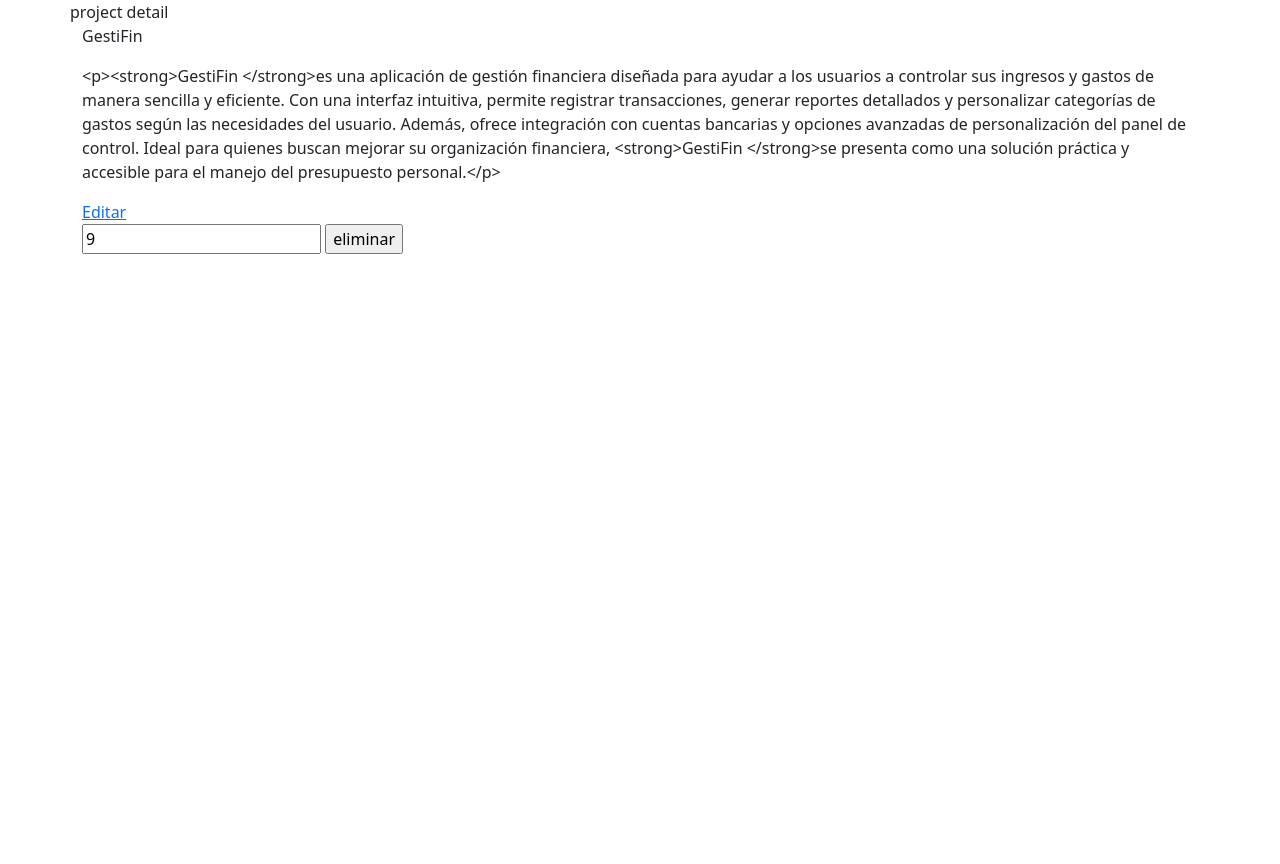
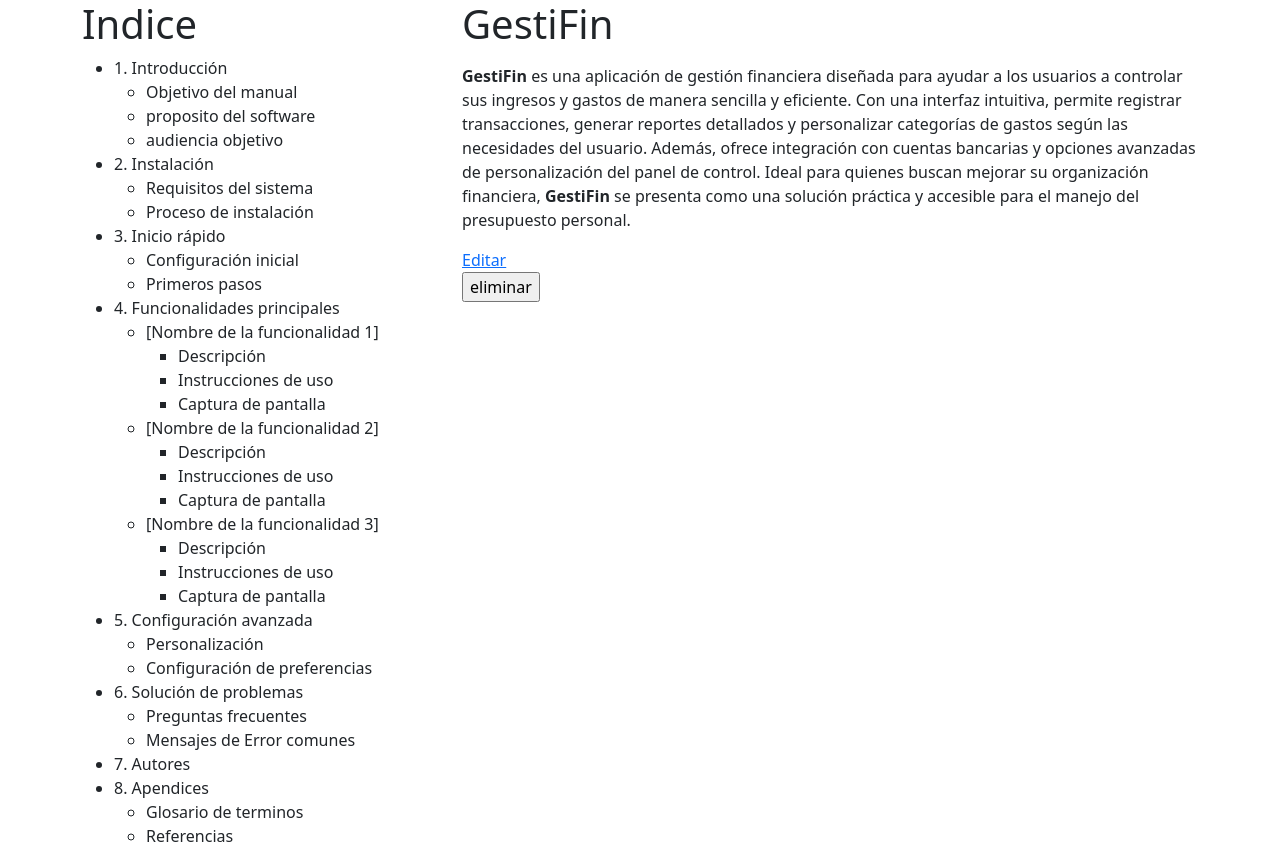
Before and after one commit to JohnAlexGuerrero/projectUniCesmag, a Django app: page /project/9/detail/ in a window 1280 px wide. Before the commit the page ends 254 px from the top, so only its background shows below. Run offline with Django 5.2, Linux system fonts and the light colour scheme; data comes from the database, SQL or seed files in the repository; both versions use the stored data as it was after the commit; some libraries are stand-ins or nearby versions.

Commit message:
config django-Ckeditor-5

```diff
--- a/app/urls.py
+++ b/app/urls.py
@@ -16,8 +16,11 @@ Including another URLconf
 """
 from django.contrib import admin
 from django.urls import path, include
+from django.conf import settings
+from django.conf.urls.static import static
 
 urlpatterns = [
     path('admin/', admin.site.urls),
     path('project/', include('project.urls')),
-]
+    path("ckeditor5/", include('django_ckeditor_5.urls')),
+] + static(settings.MEDIA_URL, document_root=settings.MEDIA_ROOT)
--- a/project/models.py
+++ b/project/models.py
@@ -1,11 +1,13 @@
 from django.db import models
 from django.urls import reverse
+
+from django_ckeditor_5.fields import CKEditor5Field
 
 # Create your models here.
 
 class Project(models.Model):
     title = models.CharField(("titulo"), max_length=150, unique=True, null=False)
-    description = models.TextField(("description"))
+    description = CKEditor5Field('descrición', config_name='extends')
 
     class Meta:
         verbose_name = ("Project")
--- a/project/views.py
+++ b/project/views.py
@@ -14,7 +14,12 @@ class ProjectCreateView(CreateView):
     model = Project
     template_name = "project/new.html"
     form_class = ProjectForm
-    success_url = reverse_lazy('list')
+
+    def get_queryset(self):
+        return self.id
+
+    def get_success_url(self):
+        return reverse_lazy('detail', kwargs={'pk': self.object.id})
 
 
 class ProjectListView(ListView):
--- a/templates/base/index.html
+++ b/templates/base/index.html
@@ -6,8 +6,11 @@
     <meta charset="UTF-8">
     <meta name="viewport" content="width=device-width, initial-scale=1.0">
     <title>Document</title>
-    <link rel="stylesheet" href="{% static 'blog/css/bootstrap.css' %}">
-    <link rel="stylesheet" href="{% static 'blog/css/style.css' %}">
+    <link rel="stylesheet" href="{% static 'css/bootstrap.css' %}">
+    <link rel="stylesheet" href="{% static 'css/style.css' %}">
+
+    <link href="https://cdn.jsdelivr.net/npm/bootstrap@5.3.3/dist/css/bootstrap.min.css" rel="stylesheet" integrity="sha384-QWTKZyjpPEjISv5WaRU9OFeRpok6YctnYmDr5pNlyT2bRjXh0JMhjY6hW+ALEwIH" crossorigin="anonymous">
+
 </head>
 
 <body>
@@ -23,17 +26,24 @@
         </div>
 
         <div class="row">
-            {% block side %}
-            {% endblock side %}
-
-            {% block content %}
-            {% endblock content %}
+            <div class="col-4">
+                {% block side %}
+                {% endblock side %}
+            </div>
+            <div class="col-8">
+                {% block content %}
+                {% endblock content %}
+            </div>
         </div>
     </div>
 
     <script src="{% static 'blog/js/jquery.js' %}"></script>
     <script src="{% static 'blog/js/popper.js' %}"></script>
     <script src="{% static 'blog/js/bootstrap.js' %}"></script>
+
+    <script src="https://cdn.jsdelivr.net/npm/bootstrap@5.3.3/dist/js/bootstrap.bundle.min.js" integrity="sha384-YvpcrYf0tY3lHB60NNkmXc5s9fDVZLESaAA55NDzOxhy9GkcIdslK1eN7N6jIeHz" crossorigin="anonymous"></script>
+    <script src="https://cdn.jsdelivr.net/npm/@popperjs/core@2.11.8/dist/umd/popper.min.js" integrity="sha384-I7E8VVD/ismYTF4hNIPjVp/Zjvgyol6VFvRkX/vR+Vc4jQkC+hVqc2pM8ODewa9r" crossorigin="anonymous"></script>
+<script src="https://cdn.jsdelivr.net/npm/bootstrap@5.3.3/dist/js/bootstrap.min.js" integrity="sha384-0pUGZvbkm6XF6gxjEnlmuGrJXVbNuzT9qBBavbLwCsOGabYfZo0T0to5eqruptLy" crossorigin="anonymous"></script>
 </body>
 
 </html>
--- /dev/null
+++ b/templates/includes/sidebar.html
@@ -0,0 +1,57 @@
+<h1>Indice</h1>
+
+<ul>
+    <li>1. Introducción</li>
+    <ul>
+        <li>Objetivo del manual</li>
+        <li>proposito del software</li>
+        <li>audiencia objetivo</li>
+    </ul>
+    <li>2. Instalación</li>
+    <ul>
+        <li>Requisitos del sistema</li>
+        <li>Proceso de instalación</li>
+    </ul>
+    <li>3. Inicio rápido</li>
+    <ul>
+        <li>Configuración inicial</li>
+        <li>Primeros pasos</li>
+    </ul>
+    <li>4. Funcionalidades principales</li>
+    <ul>
+        <li>[Nombre de la funcionalidad 1]</li>
+        <ul>
+            <li>Descripción</li>
+            <li>Instrucciones de uso</li>
+            <li>Captura de pantalla</li>
+        </ul>
+        <li>[Nombre de la funcionalidad 2]</li>
+        <ul>
+            <li>Descripción</li>
+            <li>Instrucciones de uso</li>
+            <li>Captura de pantalla</li>
+        </ul>
+        <li>[Nombre de la funcionalidad 3]</li>
+        <ul>
+            <li>Descripción</li>
+            <li>Instrucciones de uso</li>
+            <li>Captura de pantalla</li>
+        </ul>
+    </ul>
+    <li>5. Configuración avanzada</li>
+    <ul>
+        <li>Personalización</li>
+        <li>Configuración de preferencias</li>
+    </ul>
+    <li>6. Solución de problemas</li>
+    <ul>
+        <li>Preguntas frecuentes</li>
+        <li>Mensajes de Error comunes</li>
+    </ul>
+    <li>7. Autores</li>
+    <li>8. Apendices</li>
+    <ul>
+        <li>Glosario de terminos</li>
+        <li>Referencias</li>
+    </ul>
+</ul>
--- a/templates/project/detail.html
+++ b/templates/project/detail.html
@@ -2,14 +2,21 @@
 
 {% load static %}
 
+{% block side %}
+{% include "includes/sidebar.html" %}
+{% endblock side %}
+
 {% block content %}
-project detail
-<p>{{ object.title }}</p>
-<p>{{ object.description }}</p>
+<h1>
+    {{ object.title }}
+</h1>
+
+<p>{{ object.description|safe }}</p>
+
 <a href="{% url "update" pk=object.id %}">Editar</a>
 <form method="post" action="{% url "delete" %}">
     {% csrf_token %}
-    <input value="{{object.id}}" type="number"  name="pk">
+    <input value="{{object.id}}" type="number"  name="pk" style="display:none;">
     <input type="submit" value="eliminar">
 </form>
 {% endblock content %}
```
Also changed, not shown: app/settings.py (+167 -1 lines), project/forms.py (+9 -0 lines), templates/includes/form.html (+9 -2 lines), db.sqlite3, project/migrations/0002_alter_project_description.py (added).
